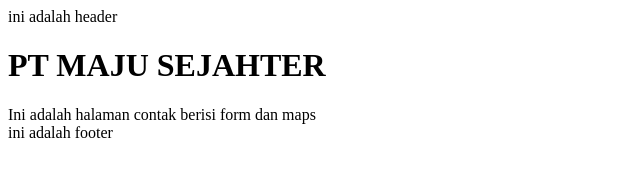
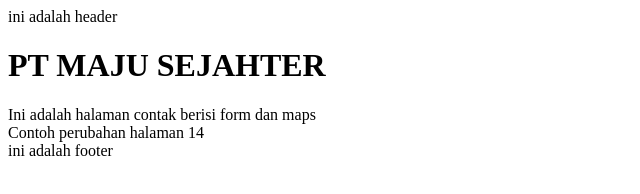
Before and after one commit to februfahlevi/Company, a plain HTML site: page contact-us.html in a window 1280 px wide. Shown: the whole page, without its empty margins (0-640 px from the left). Drawn offline with Linux system fonts and the light colour scheme.

Commit message:
Menambah penjelasan contact us

```diff
--- a/contact-us.html
+++ b/contact-us.html
@@ -11,6 +11,8 @@
 
         <div>Ini adalah halaman contak berisi form dan maps</div>
 
+        <div>Contoh perubahan halaman 14</div>
+
         <footer>ini adalah footer</footer>
     </body>
 </html>
```
